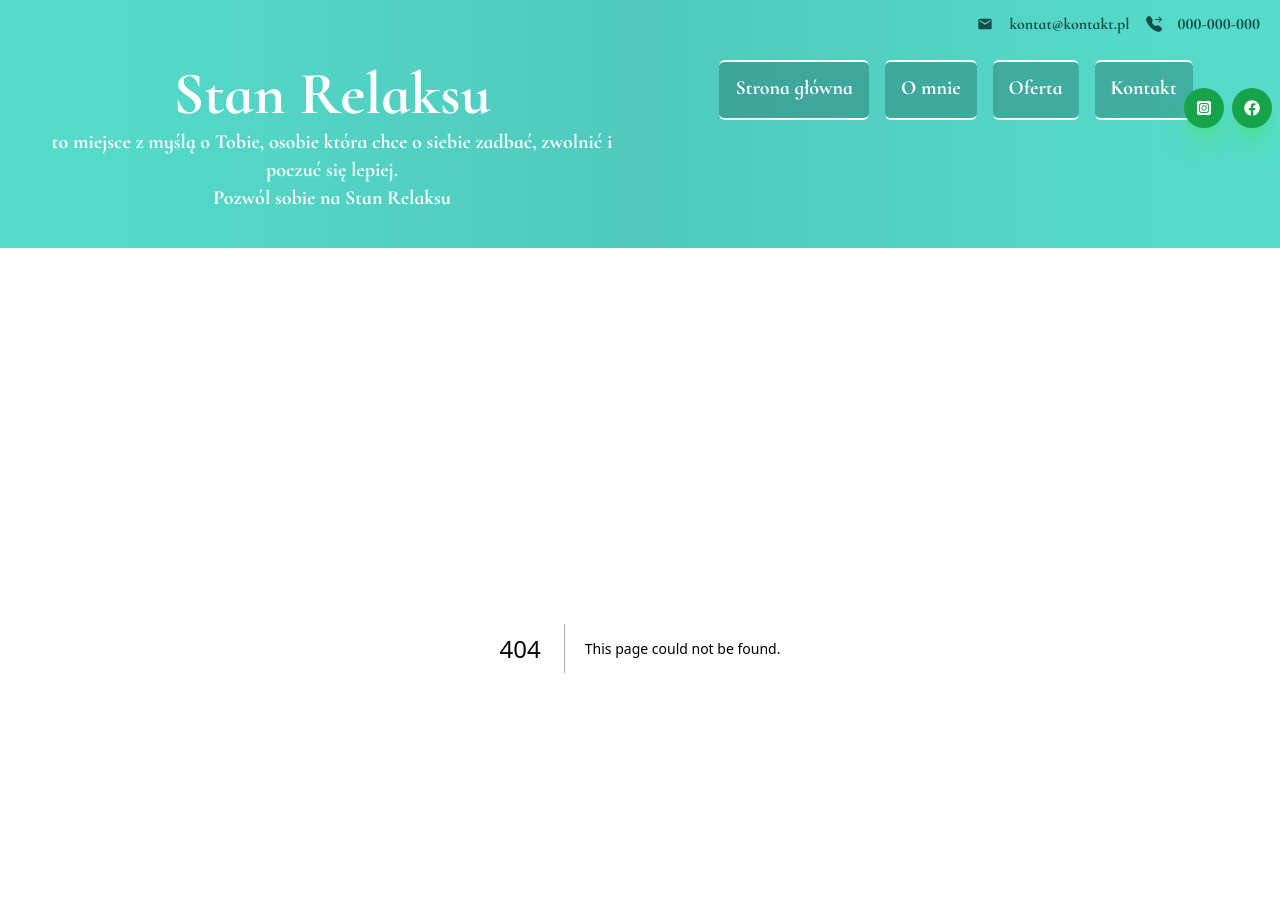
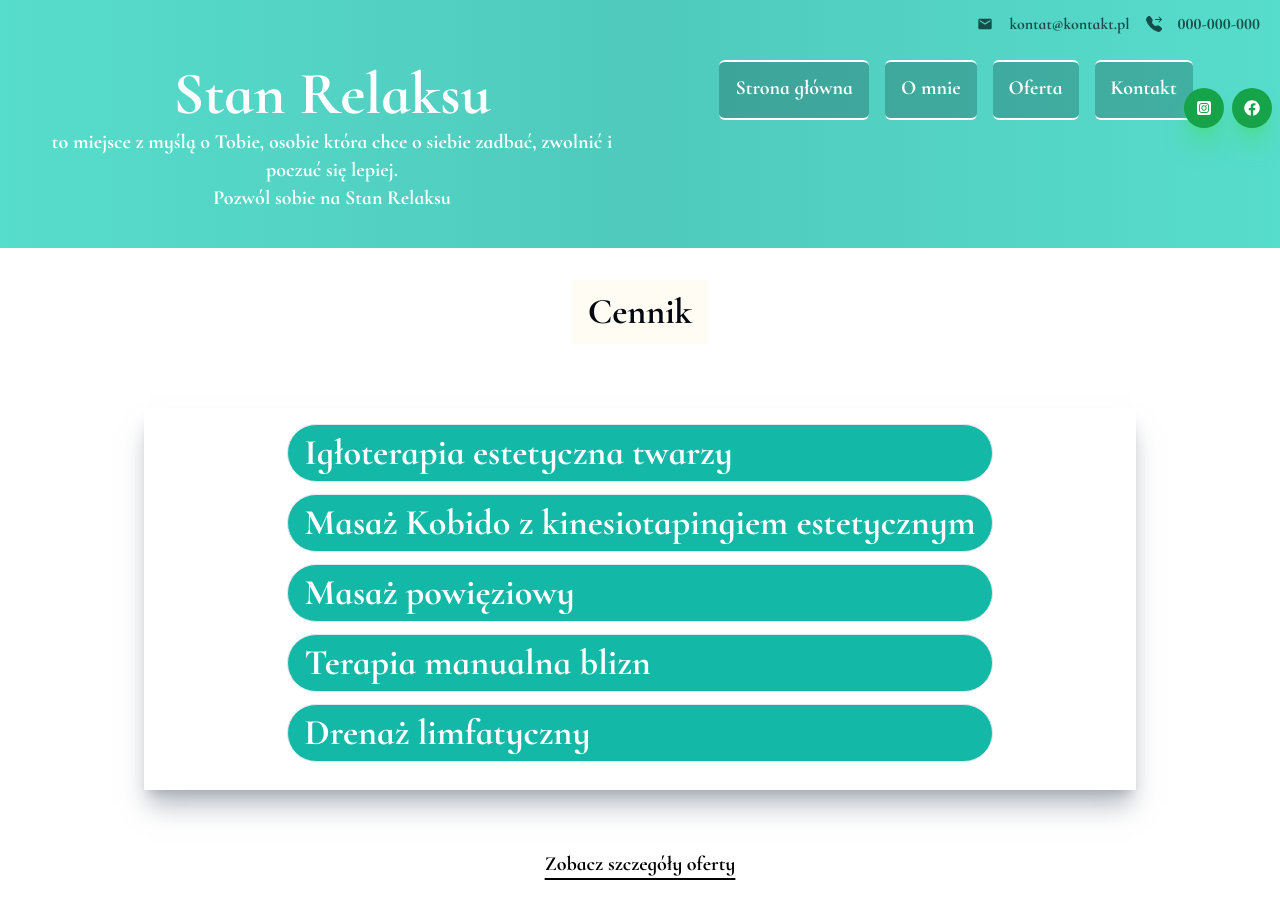
Before and after one commit to PiotrRegulski/stan-relaksu, a Next.js app: page /prices in a window 1280 px wide. Before the commit this address had no page. Shown: the top 904 px of the page. Built offline with nearby package versions, Linux system fonts and the light colour scheme.

Commit message:
added prices component

```diff
--- /dev/null
+++ b/src/app/prices/page.tsx
@@ -0,0 +1,18 @@
+"use client";
+import React from "react";
+import AllPriceList from "@/components/pricelist/AllPriceList";
+import PageHeader from "@/components/homepage/PageHeader";
+import BackLink from "@/components/layout/BackLink";
+const page = () => {
+  return (
+    <div className="flex flex-col">
+      <PageHeader id={"prices"}>Cennik</PageHeader>
+      <div className=" flex justify-center h-2/3 md:py-4 md:px-2  shadow-xl shadow-gray-400/75 md:mx-36 md:my-8 ">
+        <AllPriceList />
+      </div>{" "}
+      <BackLink>Zobacz szczegóły oferty</BackLink>
+    </div>
+  );
+};
+
+export default page;
--- /dev/null
+++ b/src/components/layout/BackLink.tsx
@@ -0,0 +1,21 @@
+import React from 'react';
+import { useRouter } from 'next/navigation';
+interface PageBackLinkProps {
+    children: React.ReactNode;
+
+  }
+const BackLink: React.FC<PageBackLinkProps> = ({children}) => {
+    const router = useRouter();
+    return (
+        <div className="flex justify-center">
+        <button
+          onClick={()=>router.push("/offer#offer")}
+          className=" flex text-xl underline decoration-solid underline-offset-8 font-semibold  text-center px-2 py-3 mx-3 my-4 text-black hover:text-gray-400 "
+        >
+         {children}
+        </button>
+      </div>
+    );
+};
+
+export default BackLink;
--- /dev/null
+++ b/src/components/layout/MobileNavLinks.tsx
@@ -0,0 +1,31 @@
+import React from "react";
+
+
+import Link from "next/link";
+const links = [
+  { href: "/#welcome-card", label: "Strona główna" },
+  { href: "/about#about", label: "O mnie" },
+  { href: "/offer#offer", label: "Oferta" },
+  { href: "/prices#prices", label: "Cennik" },
+  { href: "/contact#contact", label: "Kontakt" },
+];
+
+const MobileNavLinks = () => {
+
+  return (
+    <>
+      {links.map((link) => (
+        <li className=" " key={link.href}>
+          <Link
+            href={link.href}
+            className=" flex justify-center px-1 py-1 text-xl  text-white w-full hover:border-y-2 hover:border-white"
+          >
+            {link.label}
+          </Link>
+        </li>
+      ))}
+    </>
+  );
+};
+
+export default MobileNavLinks;
--- /dev/null
+++ b/src/components/pricelist/AllPriceList.tsx
@@ -0,0 +1,33 @@
+import React from "react";
+import { OfferItem } from "@/data/OfferItem";
+import Link from "next/link";
+// Dodaj pozostałe pola zgodnie z definicją OfferItem
+
+const AllPriceList = () => {
+  return (
+    <div>
+      {OfferItem.map((item) => (
+        <div key={item.id}>
+          <Link href={`/offer/${item.slug}`}>
+            <h2 className="bg-teal-500 text-white  text-xl lg:text-4xl border rounded-full mx-auto px-4 py-2 font-bold">
+              {item.title}
+            </h2>
+          </Link>
+
+          <ul className="divide-y divide-blue-200 my-3 ">
+            {item.prices?.map((price) => (
+              <li key={price.id} className="text-xl lg:text-2xl mx-12 ">
+                <div className="flex justify-between ">
+                  <div>{price.priceName}</div>
+                  <div>{price.price}</div>
+                </div>
+              </li>
+            ))}
+          </ul>
+        </div>
+      ))}
+    </div>
+  );
+};
+
+export default AllPriceList;
```
